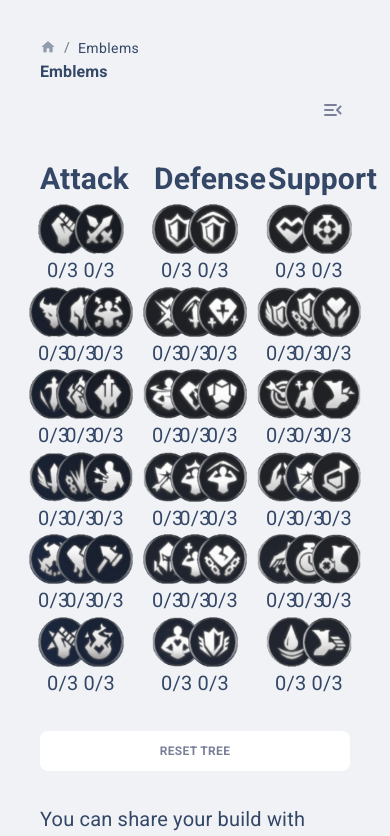
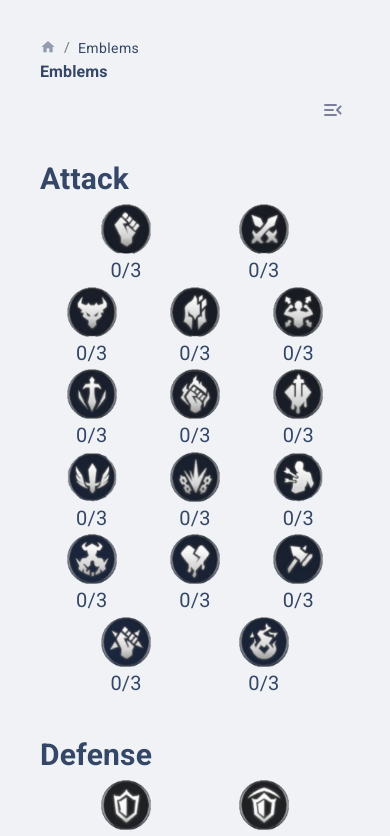
Before and after one commit to djly/imtool, a React (Create React App) app: page /imtool/emblems in a window 390 px wide. Shown: the top 836 px of the page. Built offline with nearby package versions, Linux system fonts and the light colour scheme.

Commit message:
More mobile friendly tree

```diff
--- a/src/layouts/emblems/components/emblem.tree.component.js
+++ b/src/layouts/emblems/components/emblem.tree.component.js
@@ -16,7 +16,7 @@ class EmblemTree extends Component {
     return (
       <Grid container direction="row" justifyContent="center" alignItems="stretch">
         {this.groups.map((group, i) => (
-          <Grid item p={2} xs={4} key={group.name}>
+          <Grid item p={2} xs={12} sm={4} key={group.name}>
             <h2>{group.name}</h2>
             <EmblemTreeGroup {...group} tree={i} />
           </Grid>
```
